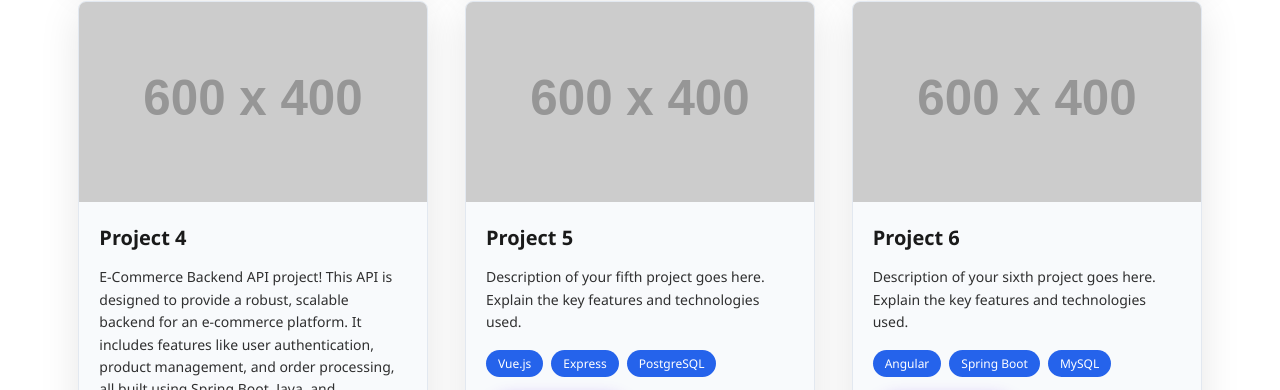
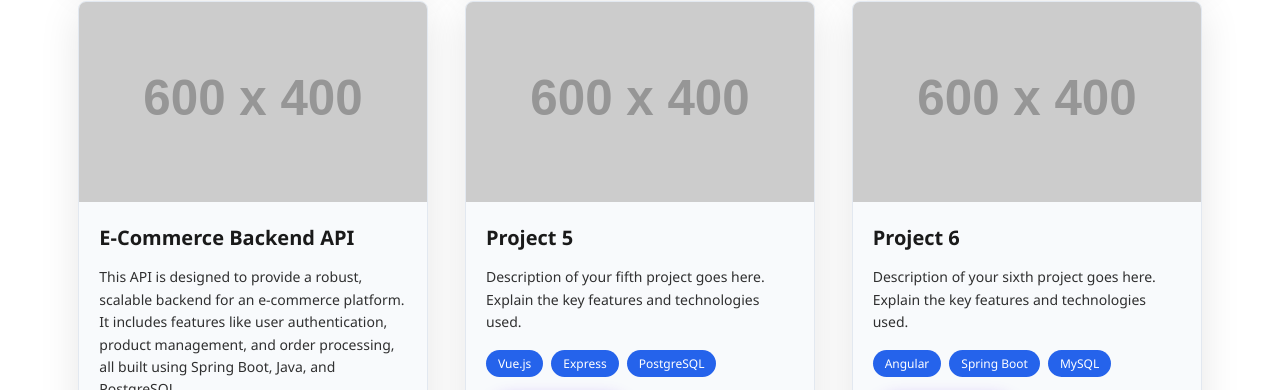
Before and after one commit to TimiBee/folio-tim, a website: page index.html in a window 1280 px wide. Shown: the part 1719-2109 px from the top of the page. Drawn offline with Linux system fonts and the light colour scheme; placeholder pictures from the web are drawn by us.

Commit message:
index.html

```diff
--- a/index.html
+++ b/index.html
@@ -920,8 +920,8 @@
             <img src="https://placehold.co/600x400/10b981/ffffff?text=Project+4" alt="Project 4">
           </div>
           <div class="project-content">
-            <h3>Project 4</h3>
-            <p>E-Commerce Backend API project! This API is designed to provide a robust, scalable backend for an e-commerce platform. It includes features like user authentication, product management, and order processing, all built using Spring Boot, Java, and PostgreSQL.</p>
+            <h3>E-Commerce Backend API</h3>
+            <p>This API is designed to provide a robust, scalable backend for an e-commerce platform. It includes features like user authentication, product management, and order processing, all built using Spring Boot, Java, and PostgreSQL.</p>
             <div class="project-tech">
               <span>React</span>
               <span>Node.js</span>
```
